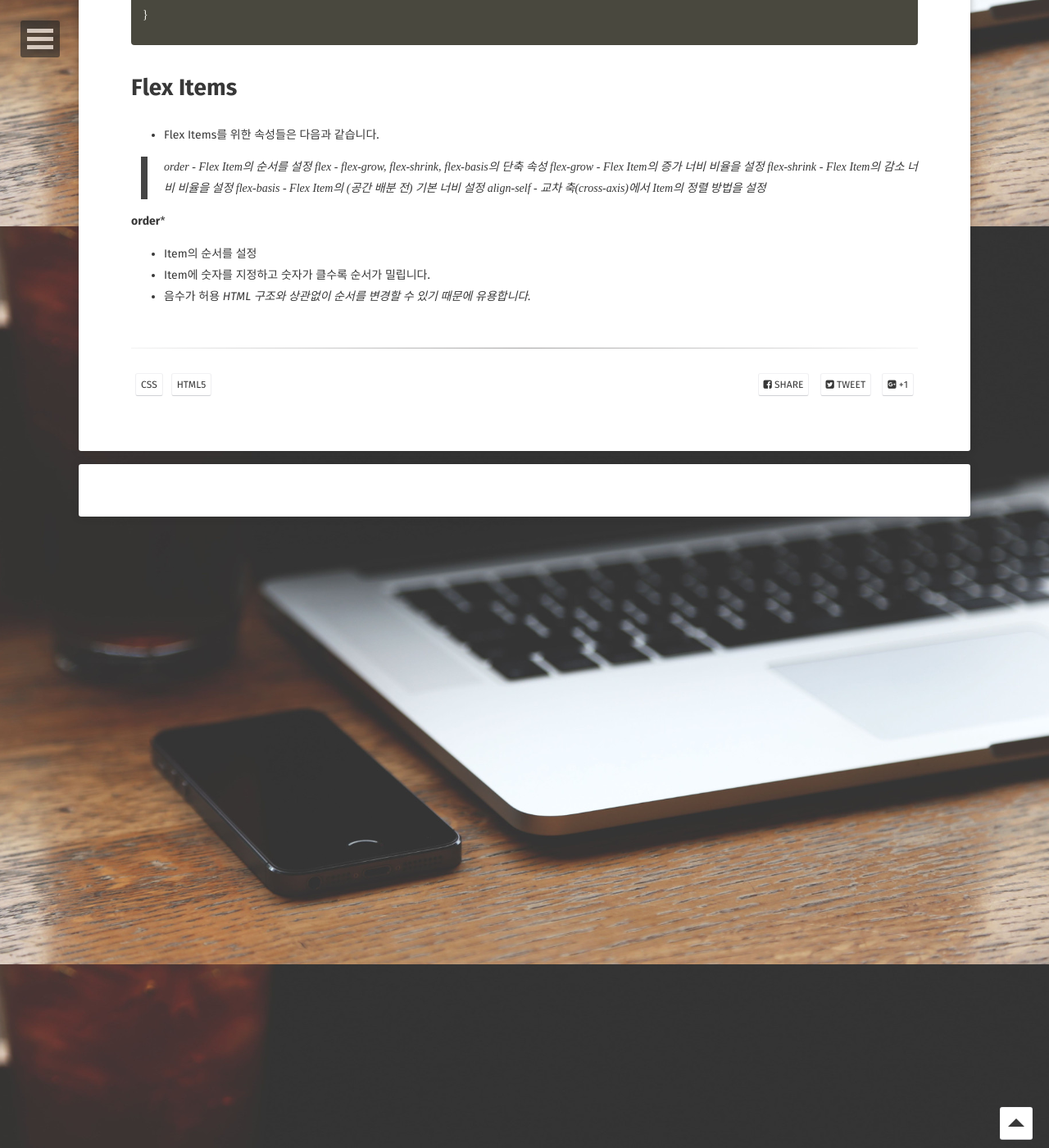
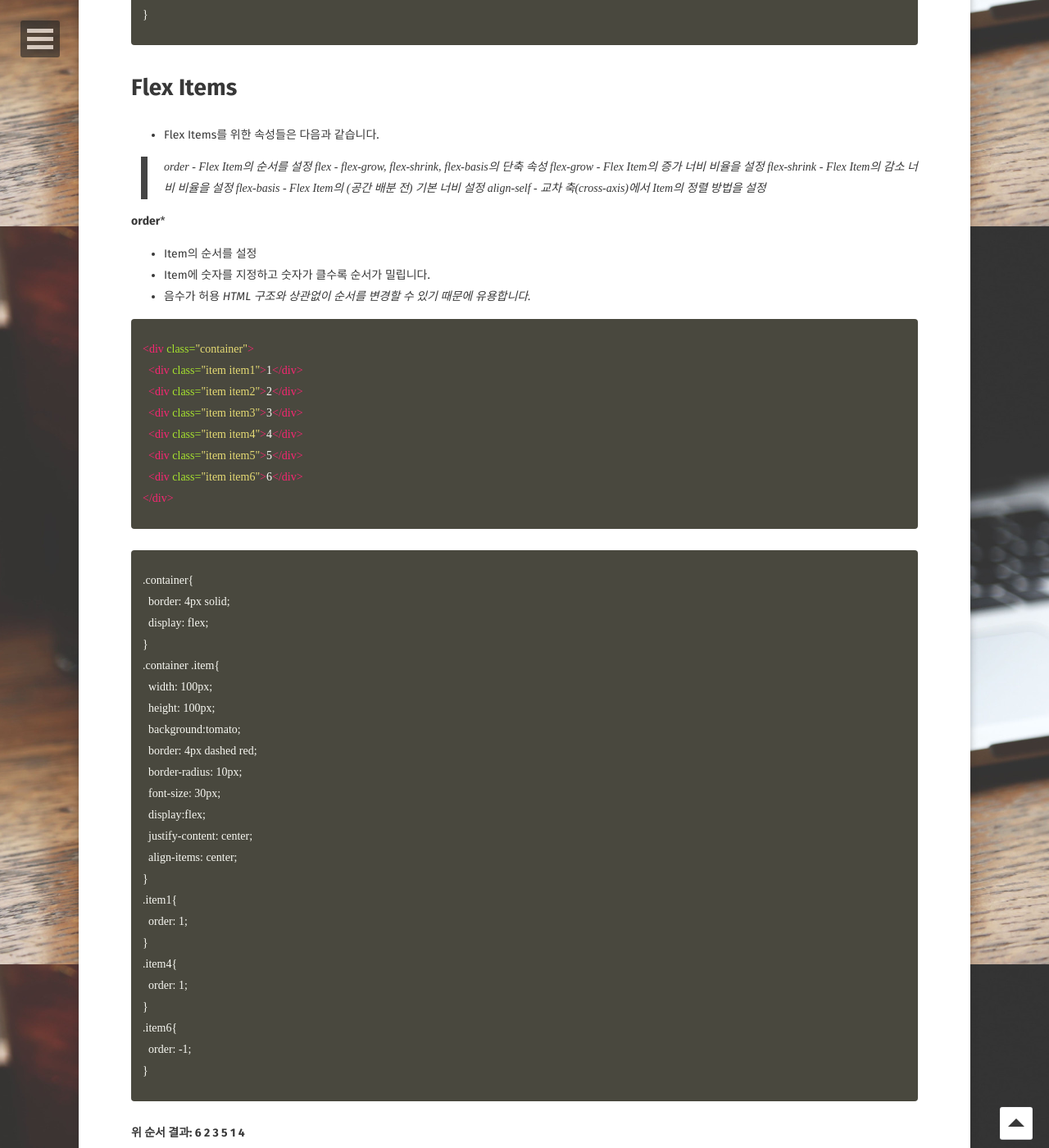
Before and after one commit to sum529-create/sum529-create.github.io, a Jekyll site: the page built from _posts/2021-05-07-CSS속성-플렉스.md, in a window 1280 px wide and 1400 px high, scrolled down 7824 px. Shown: the whole window at 82% size. Built offline with Jekyll 4.4.1, drawn with Linux system fonts in a browser that asks for light colours; some web fonts are replaced; comment, search, counter and statistics services are not loaded; some of the changed text lies outside the part shown.

Commit message:
Update and rename 2021-05-07-CSS속성-Grid.md to 2021-05-07-CSS속성-플렉스.md

```diff
--- a/_posts/2021-05-07-CSS속성-Grid.md
+++ b/_posts/2021-05-07-CSS속성-플렉스.md
@@ -343,8 +343,69 @@ ex) flex-direction: row -> 위(시작점), 아래(끝점)
 *HTML 구조와 상관없이 순서를 변경할 수 있기 때문에 유용합니다.*
 
 {% highlight html %}
+<div class="container">
+  <div class="item item1">1</div>
+  <div class="item item2">2</div>
+  <div class="item item3">3</div>
+  <div class="item item4">4</div>
+  <div class="item item5">5</div>
+  <div class="item item6">6</div>
+</div>
+{% endhighlight %}
+
+{% highlight html %}
+.container{
+  border: 4px solid;
+  display: flex;
+}
+.container .item{
+  width: 100px;
+  height: 100px;
+  background:tomato;
+  border: 4px dashed red;
+  border-radius: 10px;
+  font-size: 30px;
+  display:flex;
+  justify-content: center;
+  align-items: center;
+}
+.item1{
+  order: 1;
+}
+.item4{
+  order: 1;
+}
+.item6{
+  order: -1;
+}
+{% endhighlight %}
+
+**위 순서 결과: 6 2 3 5 1 4**
+
+
+**flex-grow**
+- Item의 증가 너비 비율을 설정
+- 숫자가 크면 더 많은 너비를 가집니다.
+- Item이 가변 너비가 아니거나, 값이 0일 경우 효과가 없습니다.
+
+{% highlight html %}
 
 {% endhighlight %}
 {% highlight html %}
 
 {% endhighlight %}
+{% highlight html %}
+
+{% endhighlight %}
+{% highlight html %}
+
+{% endhighlight %}
+{% highlight html %}
+
+{% endhighlight %}
+{% highlight html %}
+
+{% endhighlight %}
+{% highlight html %}
+
+{% endhighlight %}
```
